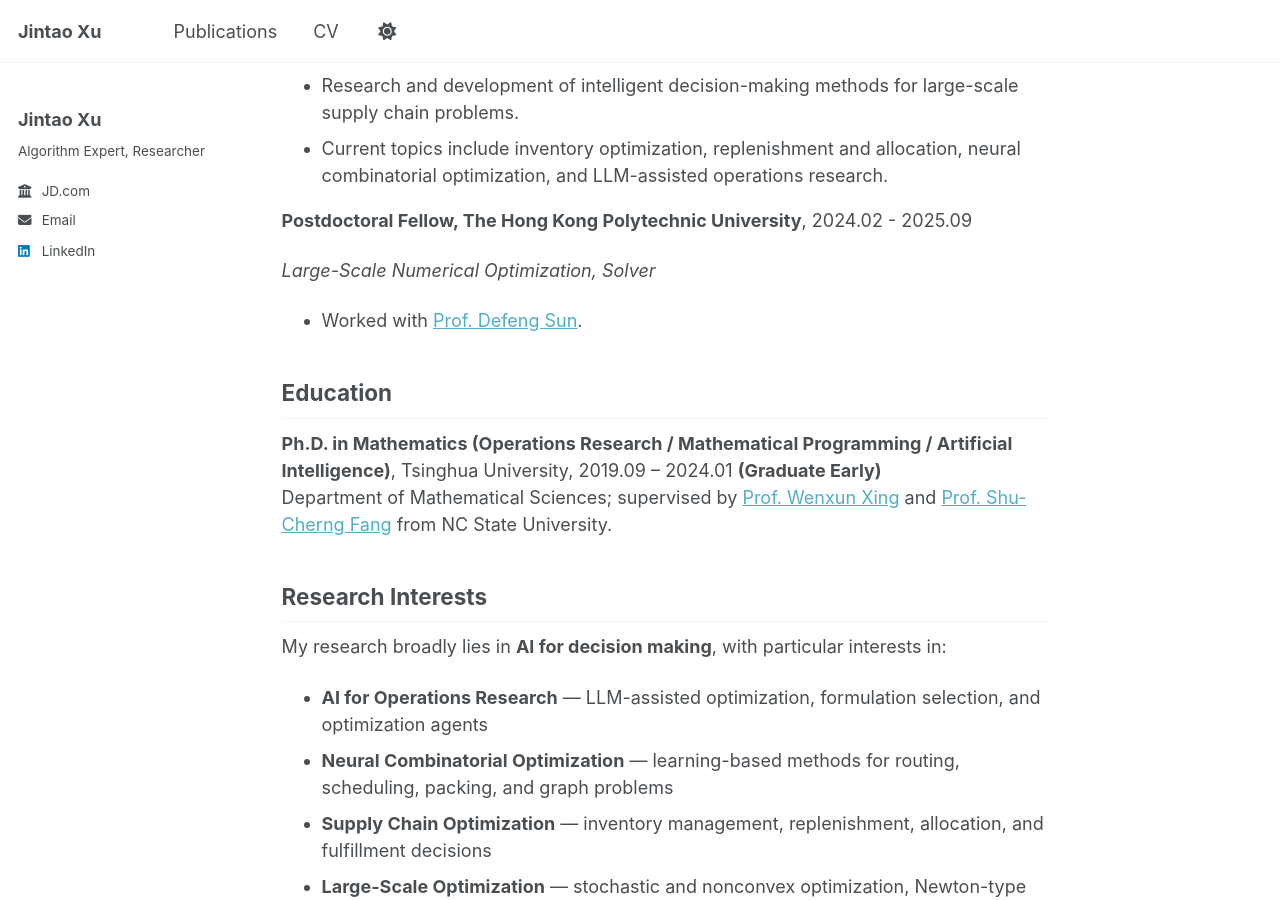
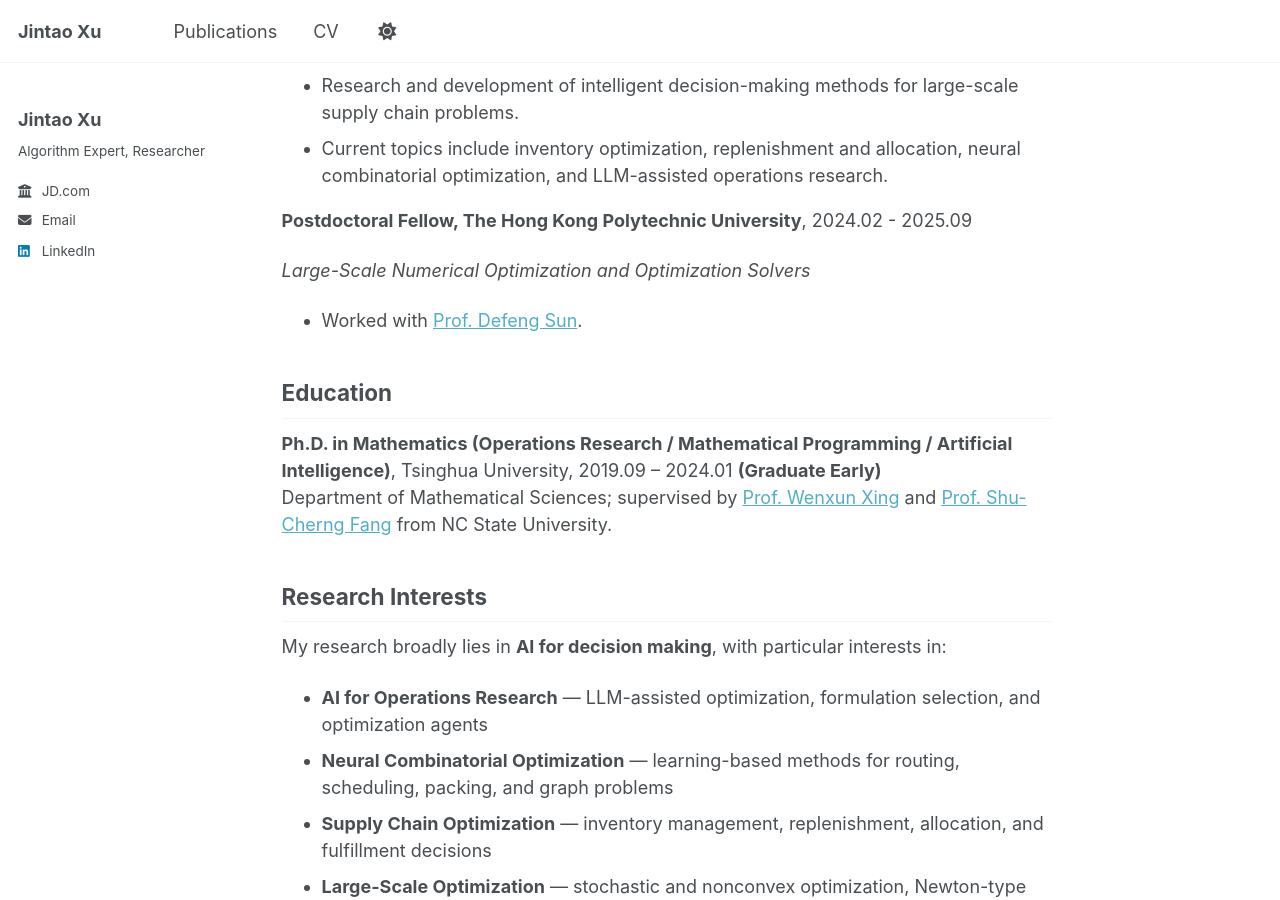
Before and after one commit to JintaoXuMath/JintaoXuMath.github.io, a Jekyll site: the page built from _pages/about.md, in a window 1280 px wide and 900 px high, scrolled down 606 px. Built offline with Jekyll 4.4.1, drawn with Linux system fonts in a browser that asks for light colours.

Commit message:
Update description of numerical optimization experience

```diff
--- a/_pages/about.md
+++ b/_pages/about.md
@@ -23,7 +23,7 @@ Before joining JD.com, I was a Postdoctoral Fellow in the Department of Applied
 
 **Postdoctoral Fellow, The Hong Kong Polytechnic University**, 2024.02 - 2025.09
 
-*Large-Scale Numerical Optimization, Solver*
+*Large-Scale Numerical Optimization and Optimization Solvers*
 
 - Worked with [Prof. Defeng Sun](https://www.polyu.edu.hk/ama/profile/dfsun/).
 
```
